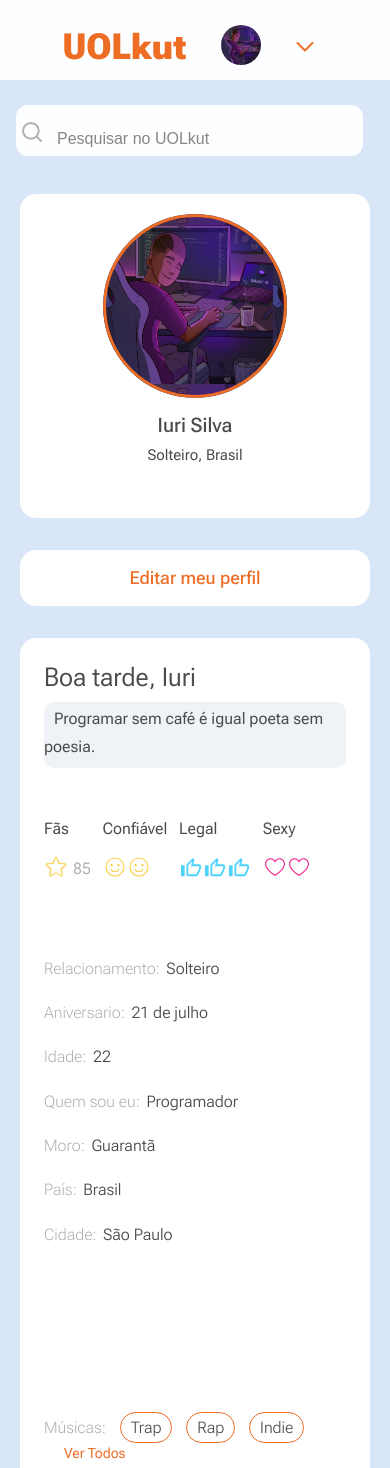
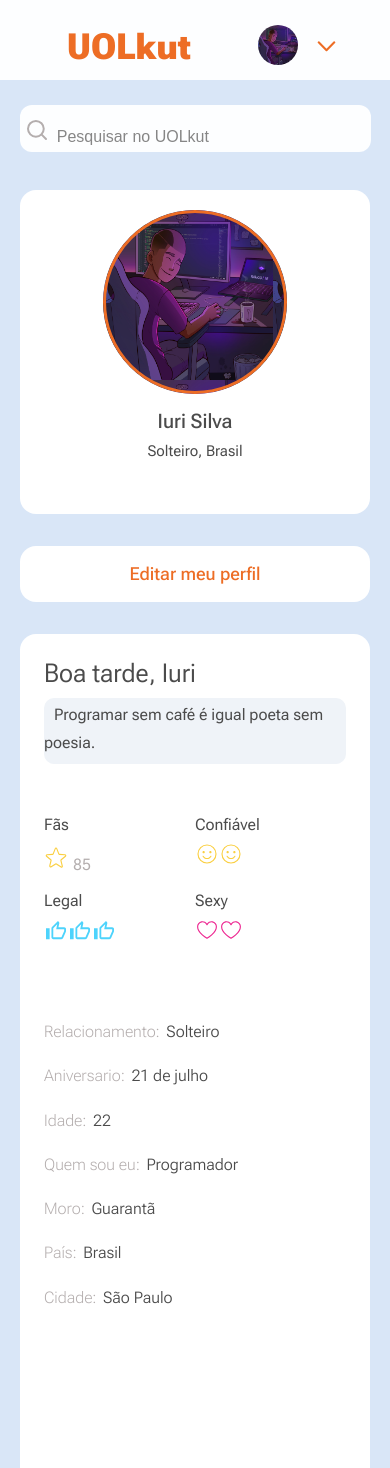
Before and after one commit to lftorresg/UOLkut, a React (Vite) app: page /profile in a window 390 px wide. Shown: the top 1468 px of the page. Built offline with nearby package versions, Linux system fonts and the light colour scheme.

Commit message:
:lipstick: styling fixes on some pages

```diff
--- a/src/Components/EditProfile/EditProfile.module.css
+++ b/src/Components/EditProfile/EditProfile.module.css
@@ -22,7 +22,7 @@
 
 @media (max-width: 360px) {
   .__divEditProfile {
-    width: 320px;
+    width: 100%;
     height: 50px;
     top: 436px;
     left: 20px;
--- a/src/Components/Header/HomeHeader.module.css
+++ b/src/Components/Header/HomeHeader.module.css
@@ -123,9 +123,6 @@
   .user p {
     display: none;
   }
-}
-
-@media (max-width: 360px) {
   .logo {
     height: 20px;
     width: auto;
@@ -138,7 +135,10 @@
   }
 
   .caret {
-    margin-inline-start: -2rem;
-    height: 16px;
+    margin-inline-start: -1rem;
+    height: 26px;
   }
 }
+
+@media (max-width: 360px) {
+}
--- a/src/Components/Profile/ProfilePhoto.module.css
+++ b/src/Components/Profile/ProfilePhoto.module.css
@@ -55,7 +55,7 @@
 
 @media (max-width: 360px) {
   .__divProfile {
-    width: 320px;
+    width: 100%;
     height: 260px;
     top: 160px;
     left: 20px;
--- a/src/Components/ProfileDetails/ProfileDetails.module.css
+++ b/src/Components/ProfileDetails/ProfileDetails.module.css
@@ -60,7 +60,7 @@
 }
 
 .__divImg img {
-  margin-block-start: 2vh;
+  margin-block-start: 1vh;
 }
 
 .fansRow {
@@ -123,3 +123,13 @@
   font-weight: 400;
   font-size: 14px;
 }
+
+@media screen and (max-width: 400px) {
+  .__divImg {
+    display: grid;
+    grid-template-columns: repeat(2, 1fr);
+    grid-template-rows: repeat(2);
+    grid-column-gap: 0px;
+    grid-row-gap: 2vh;
+  }
+}
--- a/src/Components/SearchBar/SearchBar.module.css
+++ b/src/Components/SearchBar/SearchBar.module.css
@@ -5,14 +5,10 @@
     margin-block-start: 3vh;
     padding: 0.3rem;
     width: max(20vw);
-    margin-inline-end: 4vw;
-    align-items: center;
 }
 
 .searchInput {
-    border: none;
     background: transparent;
-    padding: 1.5vh;
     width: 200px;
     outline: none;
 }
@@ -25,18 +21,16 @@
         margin-left: 20px;
     }
 }
-@media  (max-width: 850px) {
+@media  (max-width: 980px) {
     .searchForm {
         display: block;
-        margin-inline-start: 10vw;
-        width: 80%;
+        width: 95%;
     }
 }
 @media  (max-width: 600px) {
     .searchForm {
         display: block;
-        width: max(89vw);
-        margin-inline-start: 4vw;
+        width: 90%;
         margin-bottom: -42px;
     }
 }
```
